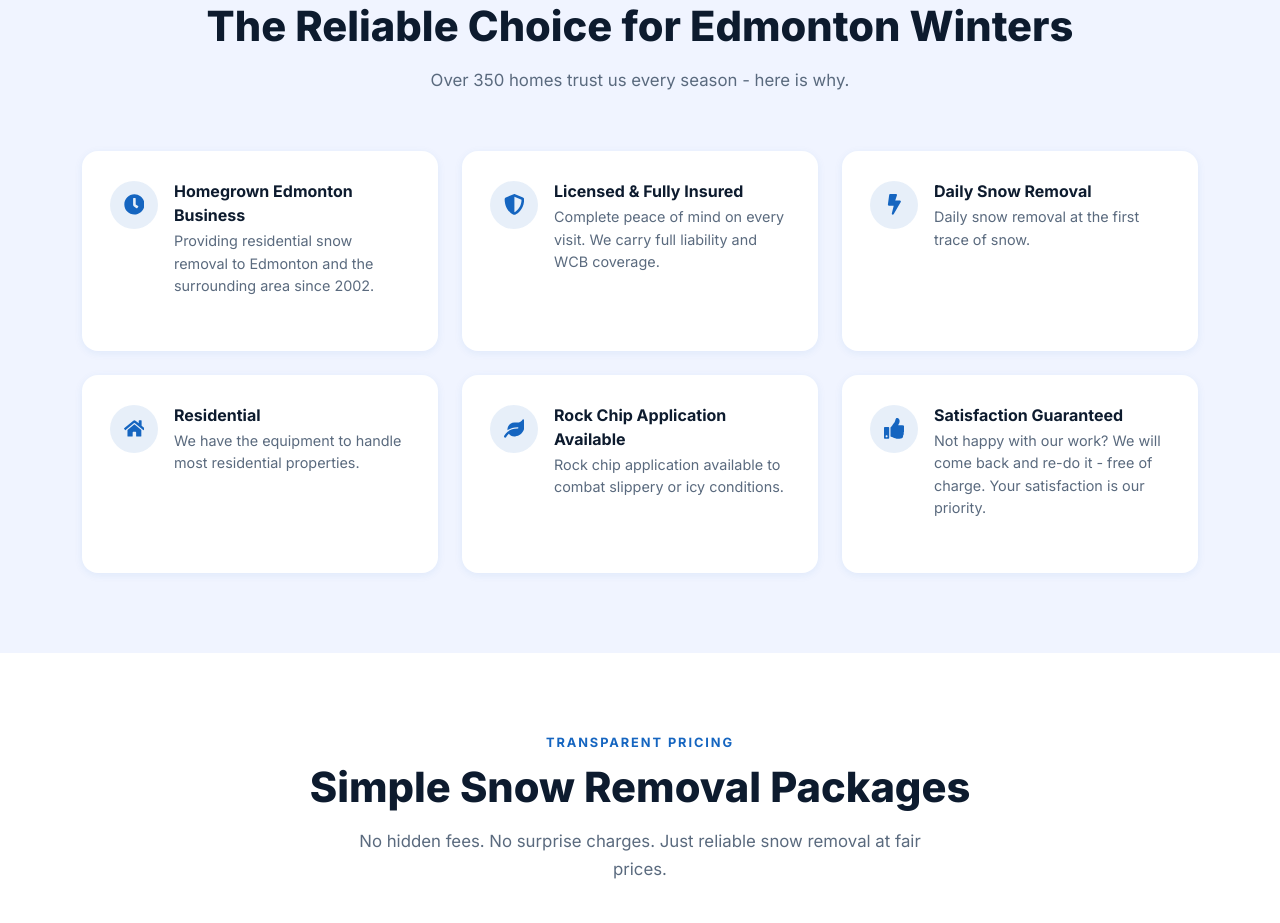
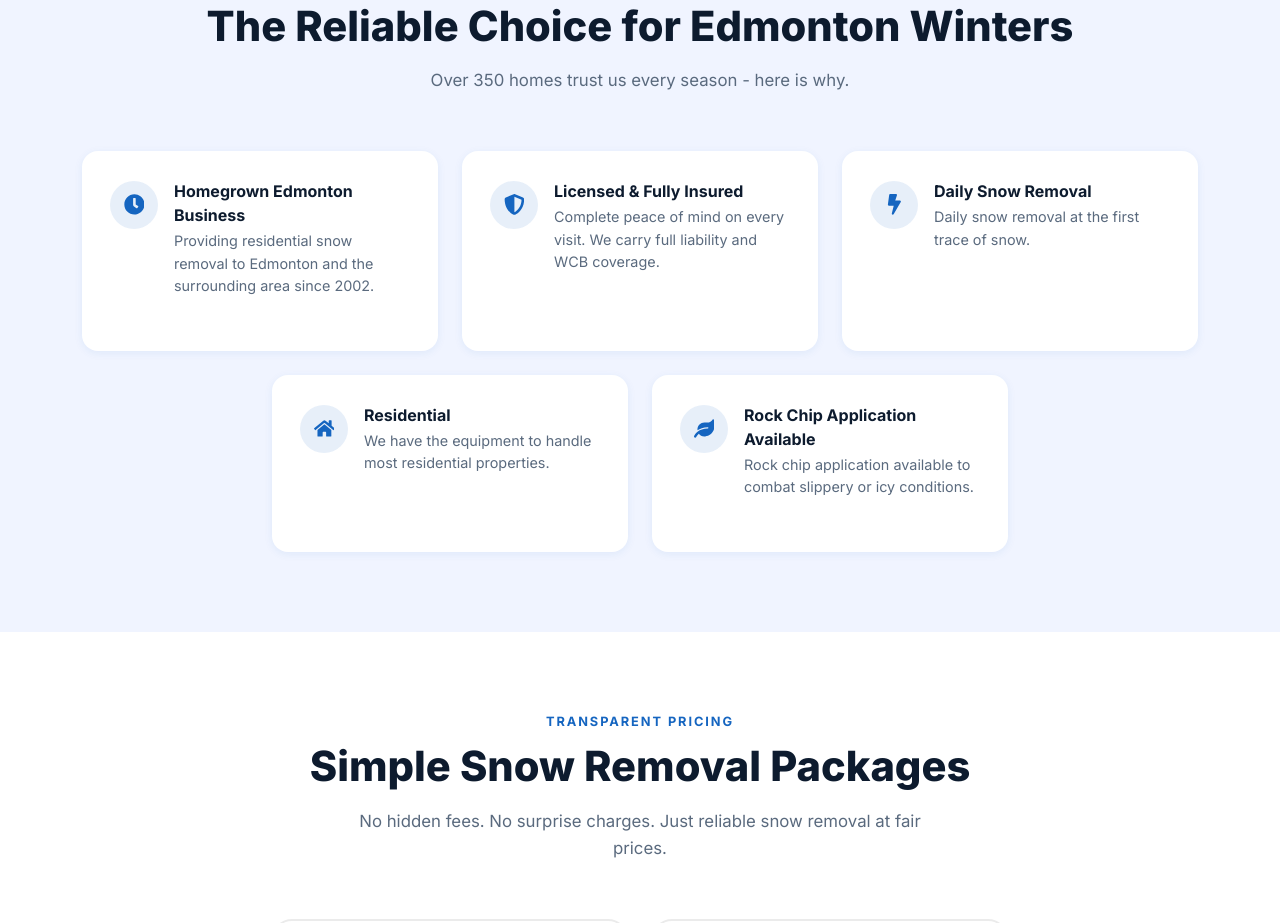
Before and after one commit to tuancat8730-sam/ci_snow_1, a React (Vite) app: page /#/ in a window 1280 px wide. Shown: the part 2440-3363 px from the top of the page. Built offline with nearby package versions, Linux system fonts and the light colour scheme.

Commit message:
fix: remove Satisfaction Guaranteed box and center remaining Why Choose Us grid
Drop the "Satisfaction Guaranteed" benefit, leaving 5 cards. Add
justify-content-center so the last row's 2 cards center instead of
sitting left-aligned in the 3-column grid.

```diff
--- a/src/components/sections/WhyChooseUs.jsx
+++ b/src/components/sections/WhyChooseUs.jsx
@@ -1,5 +1,5 @@
 import {
-  FaClock, FaShieldAlt, FaBolt, FaHome, FaLeaf, FaThumbsUp,
+  FaClock, FaShieldAlt, FaBolt, FaHome, FaLeaf,
 } from 'react-icons/fa'
 import SectionHeader from '../ui/SectionHeader'
 import ScrollReveal from '../ui/ScrollReveal'
@@ -30,11 +30,6 @@
     title: 'Rock Chip Application Available',
     desc: 'Rock chip application available to combat slippery or icy conditions.',
   },
-  {
-    icon: <FaThumbsUp />,
-    title: 'Satisfaction Guaranteed',
-    desc: 'Not happy with our work? We will come back and re-do it - free of charge. Your satisfaction is our priority.',
-  },
 ]
 
 export default function WhyChooseUs() {
@@ -49,7 +44,7 @@
           />
         </ScrollReveal>
 
-        <div className="row row-cols-1 row-cols-md-2 row-cols-lg-3 g-4">
+        <div className="row row-cols-1 row-cols-md-2 row-cols-lg-3 g-4 justify-content-center">
           {BENEFITS.map((b, i) => (
             <ScrollReveal key={b.title} delay={Math.min(i + 1, 5)}>
               <div className="col h-100">
```
